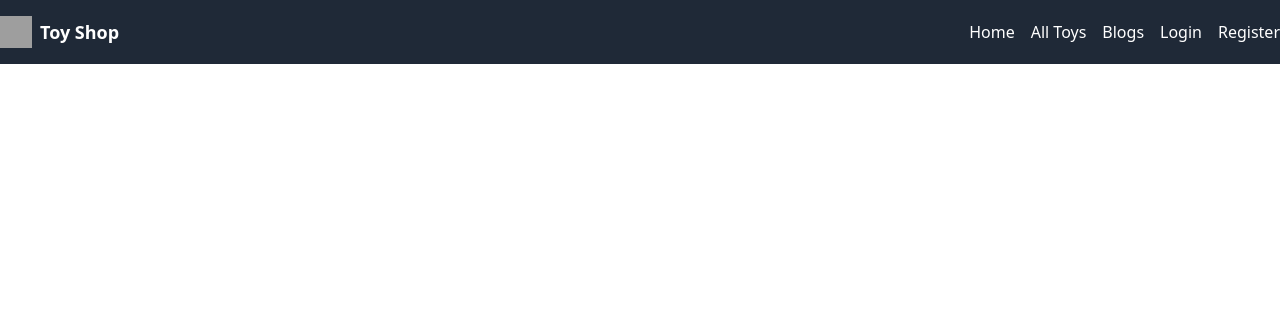
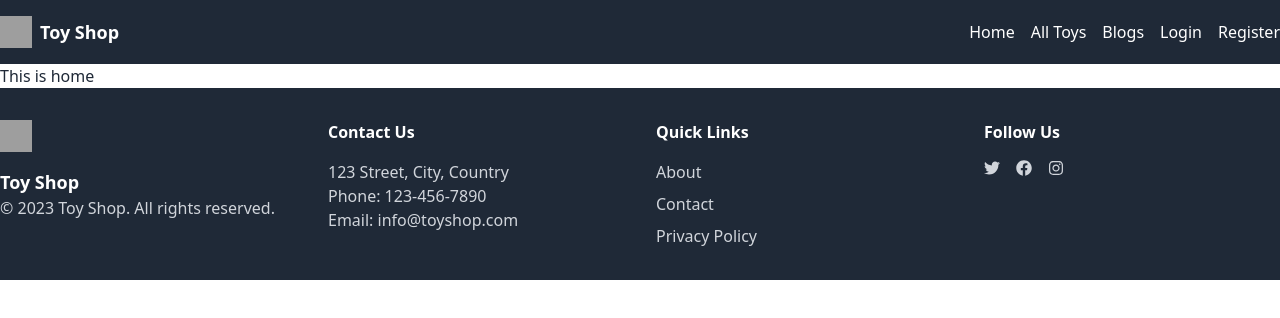
Before and after one commit to adittacse/playland-treasures-toy-shop, a React (Vite) app: page / in a window 1280 px wide. Shown: the top 318 px of the page. Built offline with nearby package versions, Linux system fonts and the light colour scheme; grey boxes are pictures that could not be loaded.

Commit message:
footer component added

```diff
--- a/package.json
+++ b/package.json
@@ -14,6 +14,7 @@
     "match-sorter": "^6.3.1",
     "react": "^18.2.0",
     "react-dom": "^18.2.0",
+    "react-icons": "^4.8.0",
     "react-router-dom": "^6.11.2",
     "sort-by": "^0.0.2",
     "sweetalert2": "^11.4.8"
--- /dev/null
+++ b/src/components/Footer/Footer.jsx
@@ -0,0 +1,54 @@
+import React from 'react';
+import { FaFacebook, FaTwitter, FaInstagram } from "react-icons/fa";
+
+const Footer = () => {
+    return (
+        <footer className="bg-gray-800 text-gray-300 py-8">
+            <div className="container mx-auto">
+                <div className="grid grid-cols-1 md:grid-cols-2 lg:grid-cols-4 gap-8">
+                    <div>
+                        <img src="/path/to/logo.png" alt="Website Logo" className="w-8 h-8 mb-4" />
+                        <p className="text-white font-bold text-lg">Toy Shop</p>
+                        <p>&copy; {new Date().getFullYear()} Toy Shop. All rights reserved.</p>
+                    </div>
+                    <div>
+                        <h4 className="text-white font-bold mb-4">Contact Us</h4>
+                        <p>123 Street, City, Country</p>
+                        <p>Phone: 123-456-7890</p>
+                        <p>Email: info@toyshop.com</p>
+                    </div>
+                    <div>
+                        <h4 className="text-white font-bold mb-4">Quick Links</h4>
+                        <ul className="space-y-2">
+                            <li>
+                                <a href="/about" className="text-gray-300 hover:text-white">About</a>
+                            </li>
+                            <li>
+                                <a href="/contact" className="text-gray-300 hover:text-white">Contact</a>
+                            </li>
+                            <li>
+                                <a href="/privacy" className="text-gray-300 hover:text-white">Privacy Policy</a>
+                            </li>
+                        </ul>
+                    </div>
+                    <div>
+                        <h4 className="text-white font-bold mb-4">Follow Us</h4>
+                        <div className="flex space-x-4">
+                            <a href="https://twitter.com" target="_blank" rel="noopener noreferrer" className="text-gray-300 hover:text-white">
+                                <FaTwitter></FaTwitter>
+                            </a>
+                            <a href="https://facebook.com" target="_blank" rel="noopener noreferrer" className="text-gray-300 hover:text-white">
+                                <FaFacebook></FaFacebook>
+                            </a>
+                            <a href="https://instagram.com" target="_blank" rel="noopener noreferrer" className="text-gray-300 hover:text-white">
+                                <FaInstagram></FaInstagram>
+                            </a>
+                        </div>
+                    </div>
+                </div>
+            </div>
+        </footer>
+    );
+};
+
+export default Footer;
--- a/src/components/Layout/Main.jsx
+++ b/src/components/Layout/Main.jsx
@@ -1,10 +1,14 @@
 import React from 'react';
 import NavBar from "../NavBar/NavBar.jsx";
+import {Outlet} from "react-router-dom";
+import Footer from "../Footer/Footer.jsx";
 
 const Main = () => {
     return (
         <div>
             <NavBar></NavBar>
+            <Outlet></Outlet>
+            <Footer></Footer>
         </div>
     );
 };
```
Also changed, not shown: 1 other file (tests, documents, lock files or other folders).
